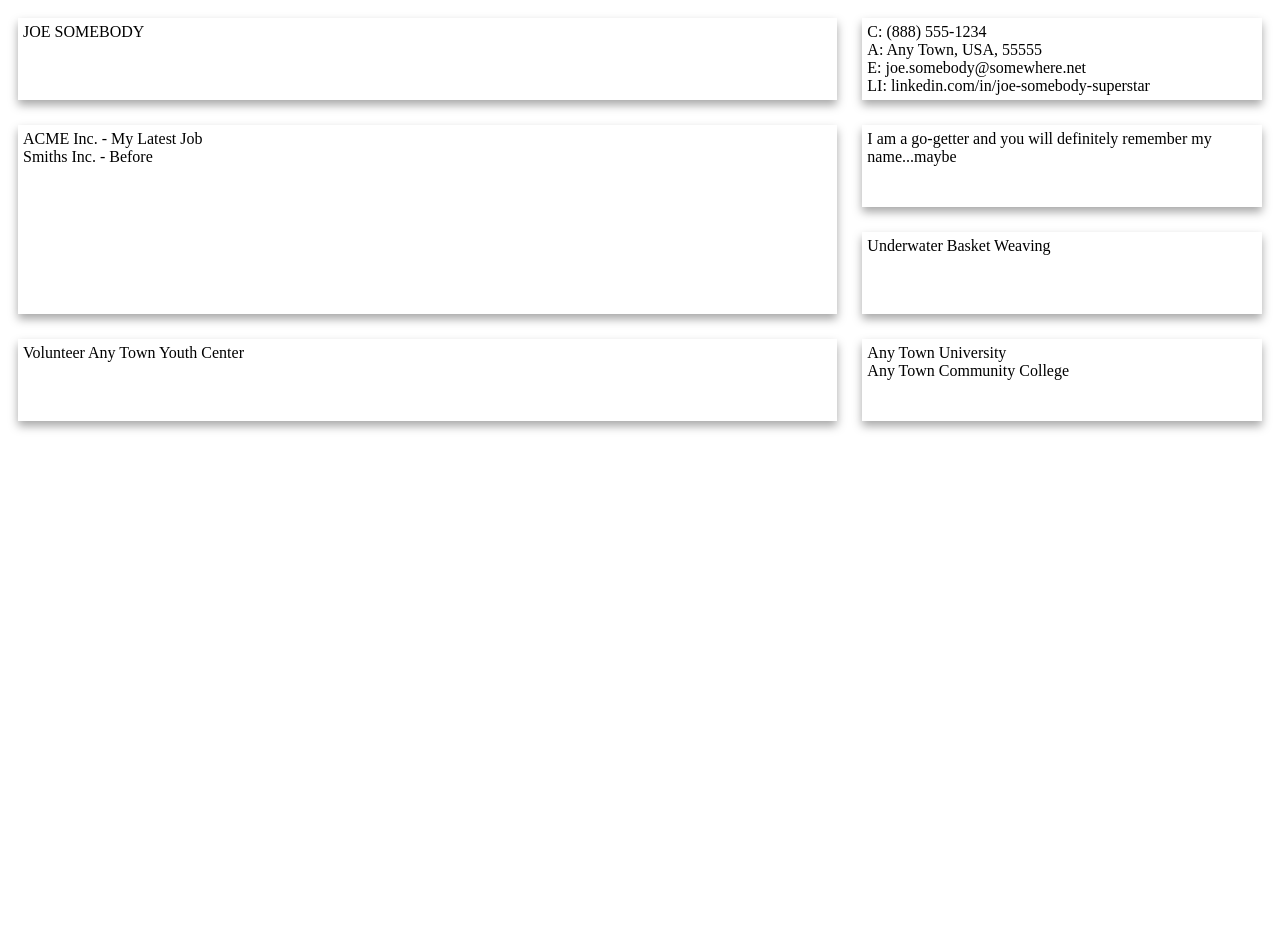
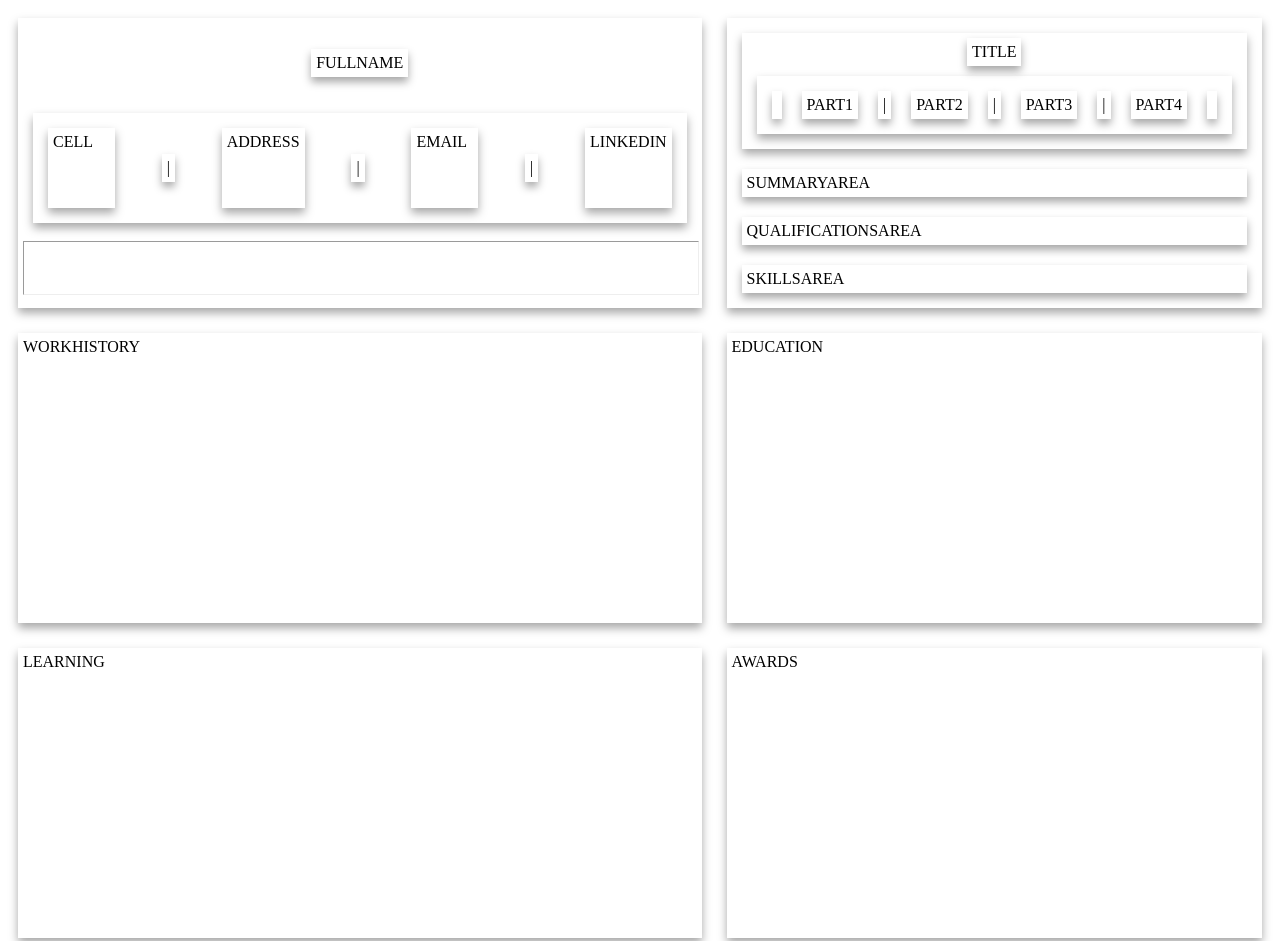
Before and after one commit to alpiepho/css-grid-resume, a plain HTML site: page index.html in a window 1280 px wide. Shown: the top 941 px of the page. Before the commit the page ends 800 px from the top, so only its background shows below. Drawn offline with Linux system fonts and the light colour scheme.

Commit message:
started html/css with nested css-grid

```diff
--- a/index.html
+++ b/index.html
@@ -4,40 +4,79 @@
     <meta charset="utf-8" />
     <meta name="viewport" content="width=device-width" />
     <title>
-      Al Piepho Resume
+      FULLNAME Resume
     </title>
     <link rel="stylesheet" href="style.css" />
   </head>
   <body class="body">
     <article class="resume">
-      <section class="box name">
-        JOE SOMEBODY
+      <section class="box header">
+        <!-- <section>HEADER</section> -->
+        <section class="box header_fullname">FULLNAME</section>
+        <section class="box header_contact">
+          <!-- <section>CONTACT</section> -->
+          <section class="box header_contact_cell">CELL</section>
+          <section class="box header_contact_seperator1">|</section>
+          <section class="box header_contact_address">ADDRESS</section>
+          <section class="box header_contact_seperator2">|</section>
+          <section class="box header_contact_email">EMAIL</section>
+          <section class="box header_contact_seperator3">|</section>
+          <section class="box header_contact_linkedin">LINKEDIN</section>
+        </section>
+        <hr class="header_contact_hr">
       </section>
-      <section class="box photo">
-        <!-- OR Contact Info -->
-        <div class="contact-cell">C: (888) 555-1234</div>
-        <div class="contact-address">A: Any Town, USA, 55555</div>
-        <div class="contact-email">E: joe.somebody@somewhere.net</div>
-        <div class="contact-linkedin">
-          LI: linkedin.com/in/joe-somebody-superstar
-        </div>
+
+      <section class="box overview">
+        <section class="box overview_titlearea">
+          <!-- <section>TITLEAREA</section> -->
+          <section class="box overview_titlearea_title">TITLE</section>
+          <section class="box overview_titlearea_subtitle">
+            <!-- <section>SUBTITLE</section> -->
+            <section class="box overview_subtitlearea_left"> </section>
+            <section class="box overview_subtitlearea_part1">PART1</section>
+            <section class="box overview_subtitlearea_seperator1">|</section>
+            <section class="box overview_subtitlearea_part2">PART2</section>
+            <section class="box overview_subtitlearea_seperator2">|</section>
+            <section class="box overview_subtitlearea_part3">PART3</section>
+            <section class="box overview_subtitlearea_seperator3">|</section>
+            <section class="box overview_subtitlearea_part4">PART4</section>
+            <section class="box overview_subtitlearea_right"> </section>
+          </section>
+        </section>
+
+        <section class="box overview_summaryarea">
+          <section>SUMMARYAREA</section>
+          <!-- <section>SUMMARY</section>
+          <section>SUMMARYLIST</section> -->
+        </section>
+
+        <section class="box overview_qualificationsarea">
+          <section>QUALIFICATIONSAREA</section>
+          <!-- <section>QUALIFICATIONS</section>
+          <section>QUALIFICATIONSLIST</section> -->
+        </section>
+
+        <section class="box overview_skillsarea">
+          <section>SKILLSAREA</section>
+          <!-- <section>SKILLS</section>
+          <section>SKILLSLIST</section> -->
+        </section>
       </section>
-      <section class="box about">
-        I am a go-getter and you will definitely remember my name...maybe
+
+      <section class="box workhistory">
+        WORKHISTORY
       </section>
-      <section class="box work">
-        <div class="work-experience">ACME Inc. - My Latest Job</div>
-        <div class="work-experience">Smiths Inc. - Before</div>
+
+      <section class="box education">
+        EDUCATION
       </section>
-      <section class="box education">
-        <div class="education-school">Any Town University</div>
-        <div class="education-school">Any Town Community College</div>
+
+      <section class="box learning">
+        LEARNING
       </section>
-      <section class="box community">
-        <div class="education-school">Volunteer Any Town Youth Center</div>
-      </section>
-      <section class="box skills">
-        <div class="skills-skill">Underwater Basket Weaving</div>
+
+      <section class="box awards">
+        AWARDS
       </section>
     </article>
   </body>
--- a/style.css
+++ b/style.css
@@ -1,81 +1,189 @@
-/* .resume {
-display: grid;
-grid-template-columns: 2fr 1fr;
-grid-template-rows: 1fr 1fr 1fr 1fr;
-} */
+
+/* NOTE: if you are changing complex grid, make/comment-out copy, and make changes gradually */
+/* NOTE: columns/rows need to match area */
+/* NOTE: no duplicate area-names in the area section */
 
 .box {
   margin: 10px;
   padding: 5px;
+  /* DEBUG: uncomment to see boxes around pieces */
   box-shadow: 0 5px 9px 0 rgba(0, 0, 0, 0.35);
 }
 
-.name {
-  grid-area: name;
+.resume {
+  display: grid;
+  grid-template-columns: 1fr;
+  grid-template-areas:
+    "header"
+    "overview"
+    "workhistory"
+    "education"
+    "learning"
+    "awards";
 }
 
-.photo {
-  grid-area: photo;
+@media (min-width: 1200px) {
+  .resume {
+    display: grid;
+    grid-template-columns: 2fr 1fr;
+    grid-template-rows: 1fr 1fr 1fr;
+    grid-template-areas:
+      "header overview"
+      "workhistory education"
+      "learning awards";
+    grid-gap: 5px;
+  }
 }
 
-.work {
-  grid-area: work;
+.header {
+  grid-area: header;
+  display: grid;
+  grid-template-columns: 1fr;
+  grid-template-areas:
+    "header_fullname"
+    "header_contact";
 }
 
-.about {
-  grid-area: about;
+.header_fullname {
+  grid-area: header_fullname;
+  margin: auto; /* center horizontally */
 }
 
-.skills {
-  grid-area: skills;
+.header_contact {
+  grid-area: header_contact;
+  display: grid;
+  grid-template-columns: 1fr 1fr 1fr 1fr 1fr 1fr 1fr;
+  grid-template-rows: 1fr;
+  grid-template-areas: "header_contact_cell header_contact_seperator1 header_contact_address header_contact_seperator2 header_contact_email header_contact_seperator3 header_contact_linkedin";
 }
 
-.community {
-  grid-area: community;
+.header_contact_cell {
+  grid-area: header_contact_cell;
+}
+
+.header_contact_seperator1 {
+  grid-area: header_contact_seperator1;
+  margin: auto; /* center horizontally */
+}
+
+.header_contact_address {
+  grid-area: header_contact_address;
+}
+
+.header_contact_seperator2 {
+  grid-area: header_contact_seperator2;
+  margin: auto; /* center horizontally */
+}
+
+.header_contact_email {
+  grid-area: header_contact_email;
+}
+
+.header_contact_seperator3 {
+  grid-area: header_contact_seperator3;
+  margin: auto; /* center horizontally */
+}
+
+.header_contact_linkedin {
+  grid-area: header_contact_linkedin;
+}
+
+.header_contact_hr {
+  width: 100%;
+}
+
+.overview {
+  grid-area: overview;
+  display: grid;
+  grid-template-columns: 1fr;
+  grid-template-areas:
+    "overview_titlearea"
+    "overview_summaryarea"
+    "overview_qualificationsarea"
+    "overview_skillsarea";
+}
+
+.overview_titlearea {
+  grid-area: overview_titlearea;
+  display: grid;
+  grid-template-columns: 1fr;
+  grid-template-areas:
+    "overview_titlearea_title"
+    "overview_titlearea_subtitle";
+}
+
+.overview_titlearea_title {
+  grid-area: overview_titlearea_title;
+  margin: auto; /* center horizontally */
+}
+
+.overview_titlearea_subtitle {
+  grid-area: overview_titlearea_subtitle;
+  display: grid;
+  grid-template-columns: 1fr 1fr 1fr 1fr 1fr 1fr 1fr 1fr 1rf;
+  grid-template-rows: 1fr;
+  grid-template-areas: "overview_subtitlearea_left overview_subtitlearea_part1 overview_subtitlearea_seperator1 overview_subtitlearea_part2 overview_subtitlearea_seperator2 overview_subtitlearea_part3 overview_subtitlearea_seperator3 overview_subtitlearea_part4 overview_subtitlearea_right";
+}
+
+.overview_subtitlearea_left {
+  grid-area: overview_subtitlearea_left;
+}
+
+.overview_subtitlearea_part1 {
+  grid-area: overview_subtitlearea_part1;
+}
+
+.overview_subtitlearea_seperator1 {
+  grid-area: overview_subtitlearea_seperator1;
+}
+
+.overview_subtitlearea_part2 {
+  grid-area: overview_subtitlearea_part2;
+}
+
+.overview_subtitlearea_seperator2 {
+  grid-area: overview_subtitlearea_seperator2;
+}
+.overview_subtitlearea_part3 {
+  grid-area: overview_subtitlearea_part3;
+}
+.overview_subtitlearea_seperator3 {
+  grid-area: overview_subtitlearea_seperator3;
+}
+.overview_subtitlearea_part4 {
+  grid-area: overview_subtitlearea_part4;
+}
+.overview_subtitlearea_right {
+  grid-area: overview_subtitlearea_right;
+}
+
+.overview_summaryarea {
+  grid-area: overview_summaryarea;
+}
+
+.overview_qualificationsarea {
+  grid-area: overview_qualificationsarea;
+}
+
+.overview_skillsarea {
+  grid-area: overview_skillsarea;
+}
+
+.workhistory {
+  grid-area: workhistory;
 }
 
 .education {
   grid-area: education;
 }
 
-.resume {
-  display: grid;
-  grid-template-columns: 1fr;
-  grid-template-areas:
-    "photo"
-    "name"
-    "about"
-    "work"
-    "education"
-    "skills"
-    "community"
-    "references";
+.learning {
+  grid-area: learning;
 }
 
-@media (min-width: 1200px) {
-  .resume {
-    display: grid;
-    grid-template-columns: 2fr 1fr;
-    grid-template-rows: 1fr 1fr 1fr 1fr;
-    grid-template-areas:
-      "name photo"
-      "work about"
-      "work skills"
-      "community education";
-    grid-gap: 5px;
-  }
+.awards {
+  grid-area: awards;
 }
-
-/* .resume {
-  display: grid;
-  grid-template-columns: 1fr 2fr;
-  grid-template-areas:
-    "photo education"
-    "name work"
-    "about work"
-    "skills community";
-  grid-gap: 5px;
-} */
 
 @media print {
   /* remove any screen only styles, for example link underline */
```
Also changed, not shown: 1 other file.
